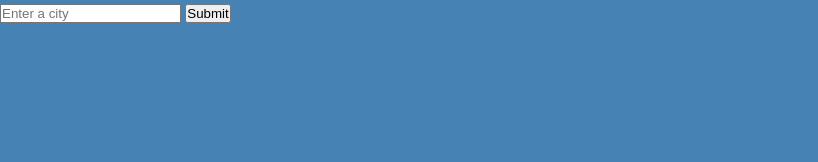
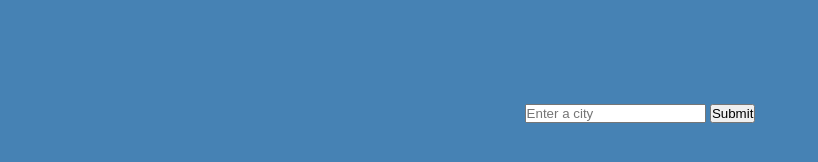
Before and after one commit to Mahendra14/Weather-App-With-Proxy-Server, a plain HTML site: page public/index.html in a window 1280 px wide. Shown: the whole page, without its empty margins (0-818 px from the left). Drawn offline with Linux system fonts and the light colour scheme.

Commit message:
added css for container

```diff
--- a/public/style.css
+++ b/public/style.css
@@ -13,3 +13,9 @@ body{
     line-height: 1.6;
     font-family: 'Poppins',sans-serif;
 }
+
+.container{
+    max-width: 500px;
+    margin: 100px auto;
+    text-align: center;
+}
```
